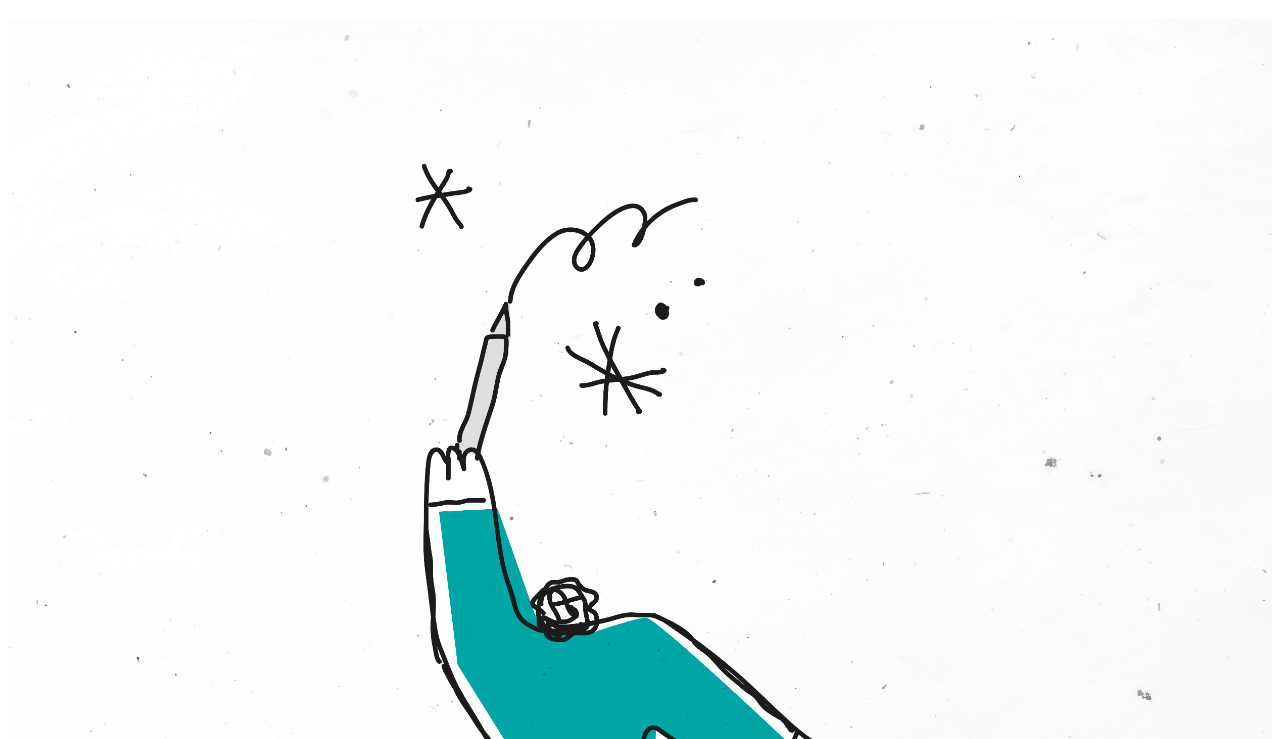
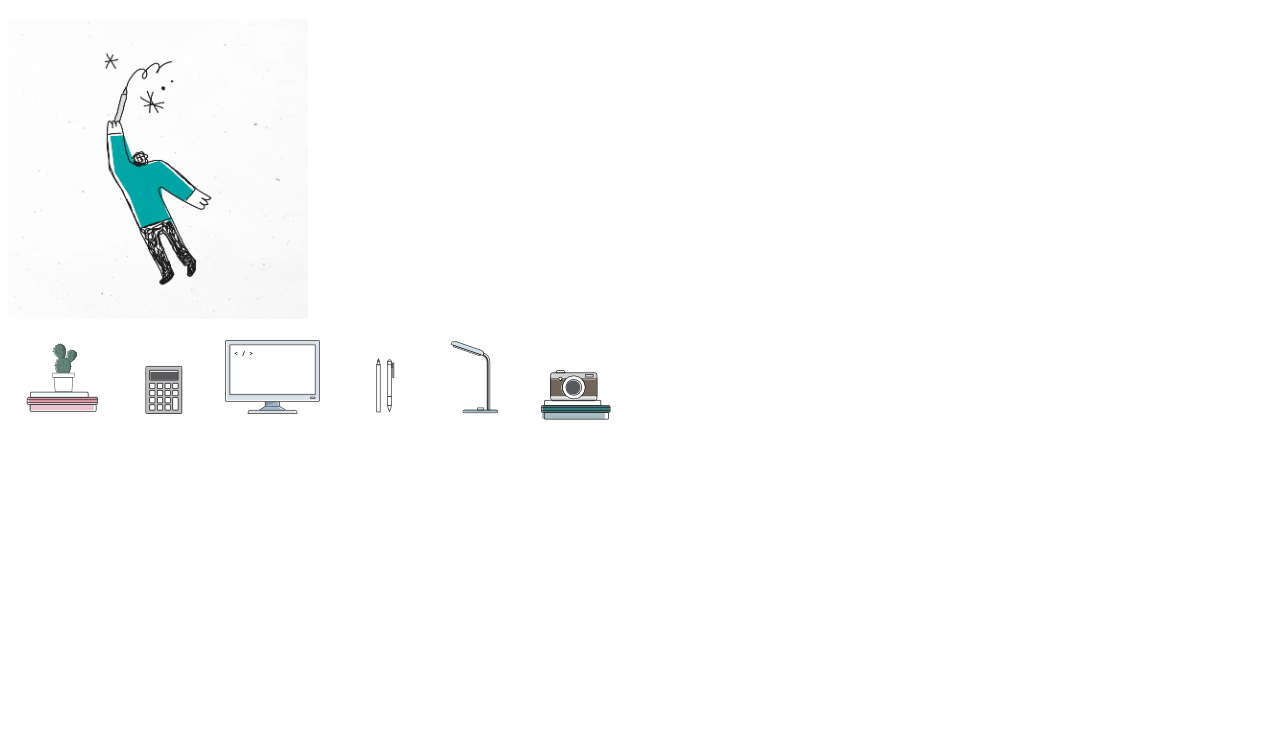
Before and after one commit to l27374/office-things, a plain HTML site: page index.html in a window 1280 px wide. Shown: the part 61-800 px from the top of the page. Drawn offline with Linux system fonts and the light colour scheme.

Commit message:
Update index.html

```diff
--- a/index.html
+++ b/index.html
@@ -6,6 +6,10 @@
         <style media="screen">
             img{
               max-width:100%;
+            }
+            .header{
+                width:300px;
+                margin:auto;
             }
         </style>
     </head>
```
